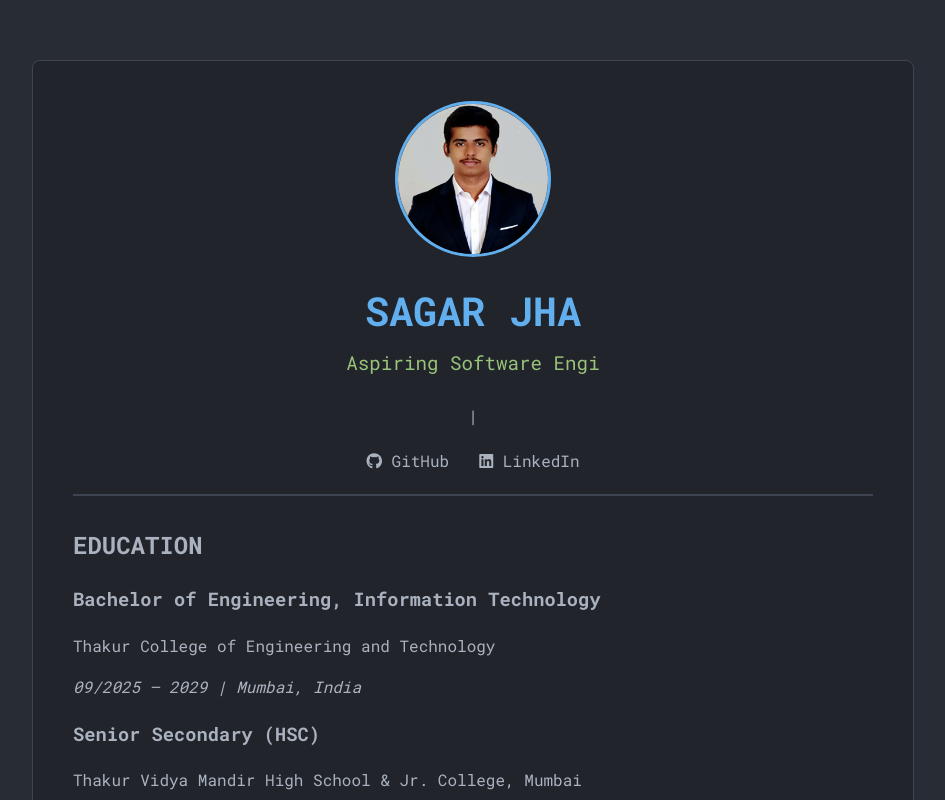
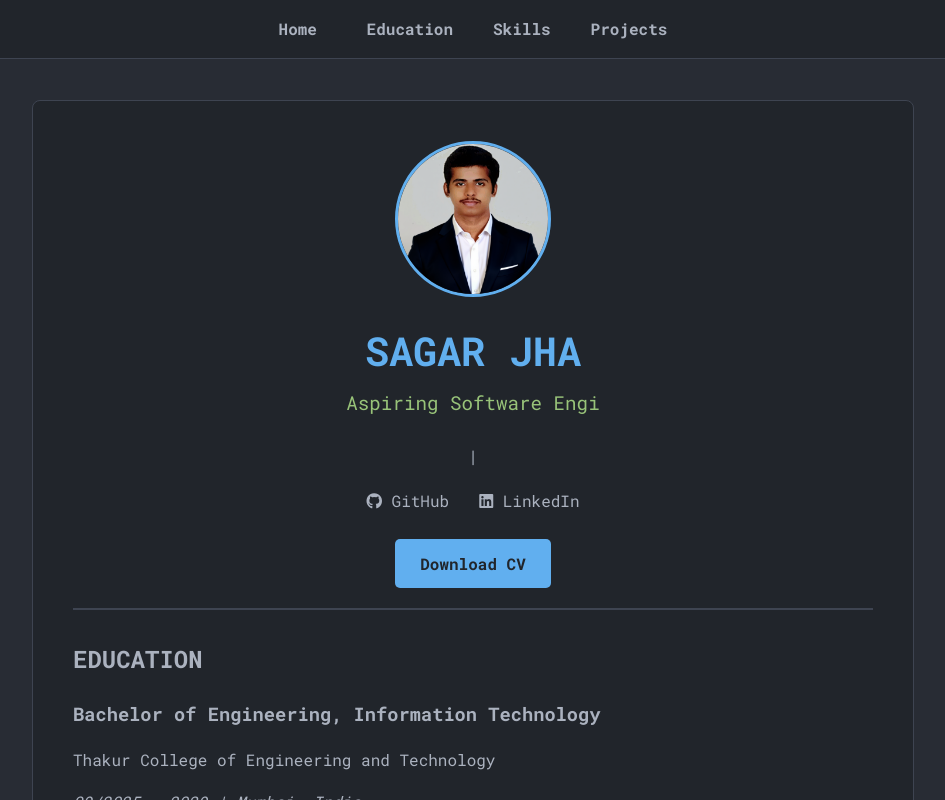
Before and after one commit to sagarjha0712/react-portfolio, a React (Vite) app: page / in a window 1280 px wide. Shown: the top 800 px of the page, without its empty margins (167-1112 px from the left). Built offline with nearby package versions, Linux system fonts and the light colour scheme.

Commit message:
Updated project title

```diff
--- a/src/App.jsx
+++ b/src/App.jsx
@@ -1,13 +1,15 @@
 import React from 'react';
+import Header from './components/Header';
+import Education from './components/Education';
+import Skills from './components/Skills';
+import Projects from './components/Projects';
 import FadeInSection from './components/FadeInSection';
-import Header from './components/Header'; // We are importing our Header component
-import Education from './components/Education';
-import Skills from './components/Skills';       // <-- 1. Import Skills
-import Projects from './components/Projects';   //
-import Navbar from './components/Navbar'; // <-- 1. Import it<-- 2. Import Projects
+import Navbar from './components/Navbar';
 
 function App() {
   return (
+    <>
+      <Navbar />
       <div className="container">
         <Header />
 
@@ -22,8 +24,8 @@ function App() {
         <FadeInSection>
           <Projects />
         </FadeInSection>
-
       </div>
+    </>
   );
 }
 
--- a/src/components/Header.css
+++ b/src/components/Header.css
@@ -6,6 +6,8 @@
     border-bottom: 2px solid #3e4451;
     padding-bottom: 20px;
     margin-bottom: 30px;
+    position: relative; /* Add this */
+    z-index: 1;
 }
 
 .resume-header h1 {
@@ -45,3 +47,25 @@
     border: 3px solid #61afef; /* Blue border */
     margin-bottom: 15px;
 }
+
+/* ===== Call to Action Button Styles ===== */
+.cta-buttons {
+    margin-top: 25px;
+}
+
+.cv-button {
+    background-color: #61afef; /* The nice blue */
+    color: #21252b; /* Dark text */
+    padding: 12px 25px;
+    border-radius: 5px;
+    text-decoration: none;
+    font-weight: bold;
+    font-size: 1rem;
+    transition: transform 0.2s ease, box-shadow 0.2s ease;
+    display: inline-block; /* Allows for margin and padding */
+}
+
+.cv-button:hover {
+    transform: translateY(-3px); /* Lifts the button slightly */
+    box-shadow: 0 4px 8px rgba(0, 0, 0, 0.2); /* Adds a subtle shadow on hover */
+}
--- a/src/components/Header.jsx
+++ b/src/components/Header.jsx
@@ -42,6 +42,10 @@ function Header() {
                 <i className="fab fa-linkedin"></i> LinkedIn
             </a>
         </div>
+
+        <div className="cta-buttons">
+          <a href="/sagar-jha-resume.pdf" download className="cv-button">Download CV</a>
+      </div>
     </header>
   );
 }
--- a/src/index.css
+++ b/src/index.css
@@ -14,7 +14,6 @@ body {
     line-height: 1.6;
     margin: 0;
     padding: 20px;
-    padding-top: 60px;
 }
 
 .container {
@@ -24,6 +23,7 @@ body {
     padding: 40px;
     border-radius: 8px;
     border: 1px solid #3e4451;
+    margin-top: 80px;
 }
 
 /* ===== GLOBAL ANIMATION STYLES ===== */
```
Also changed, not shown: 1 other file (tests, documents, lock files or other folders). Lines whose indentation alone changed are shown as unchanged.
